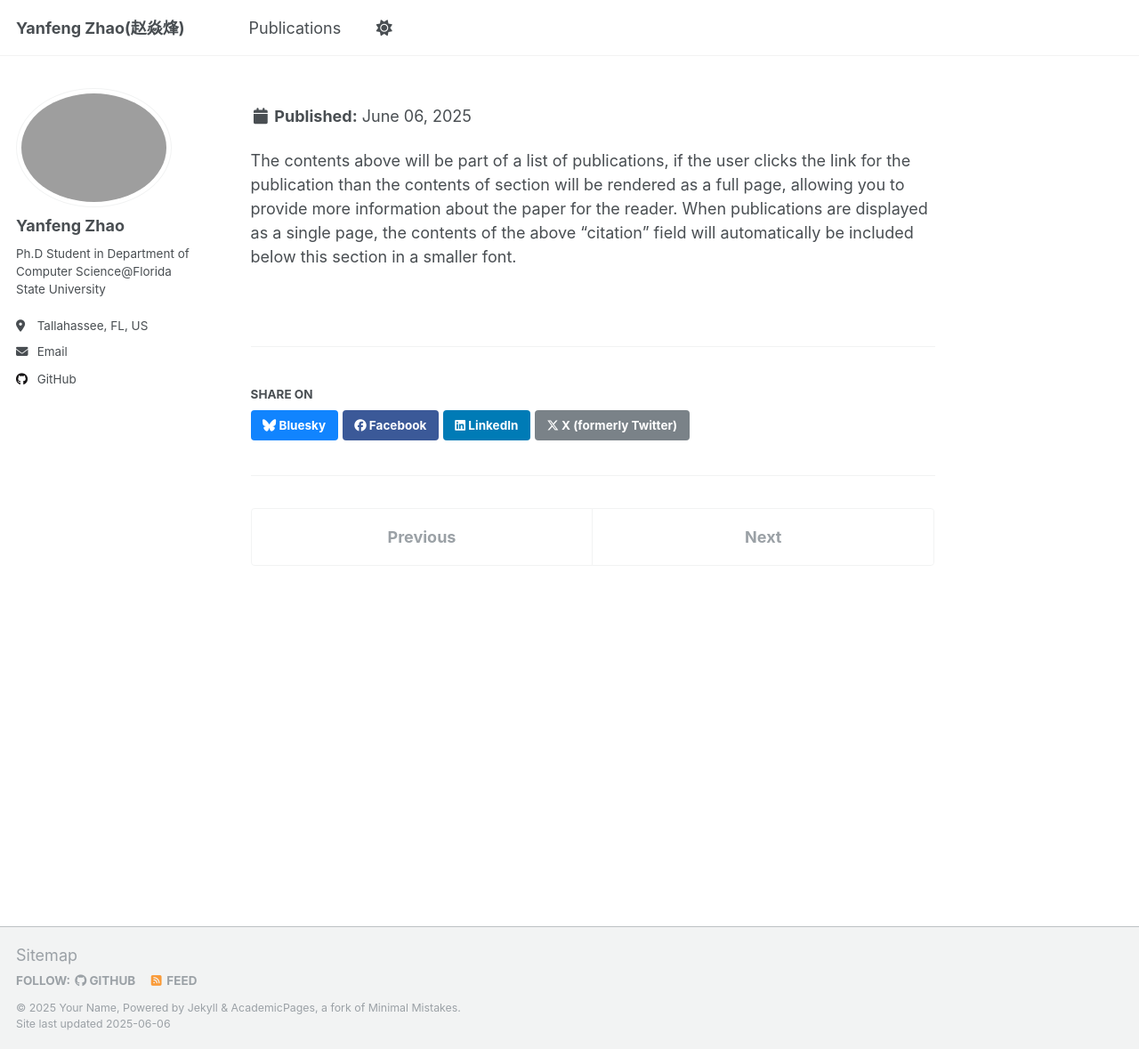
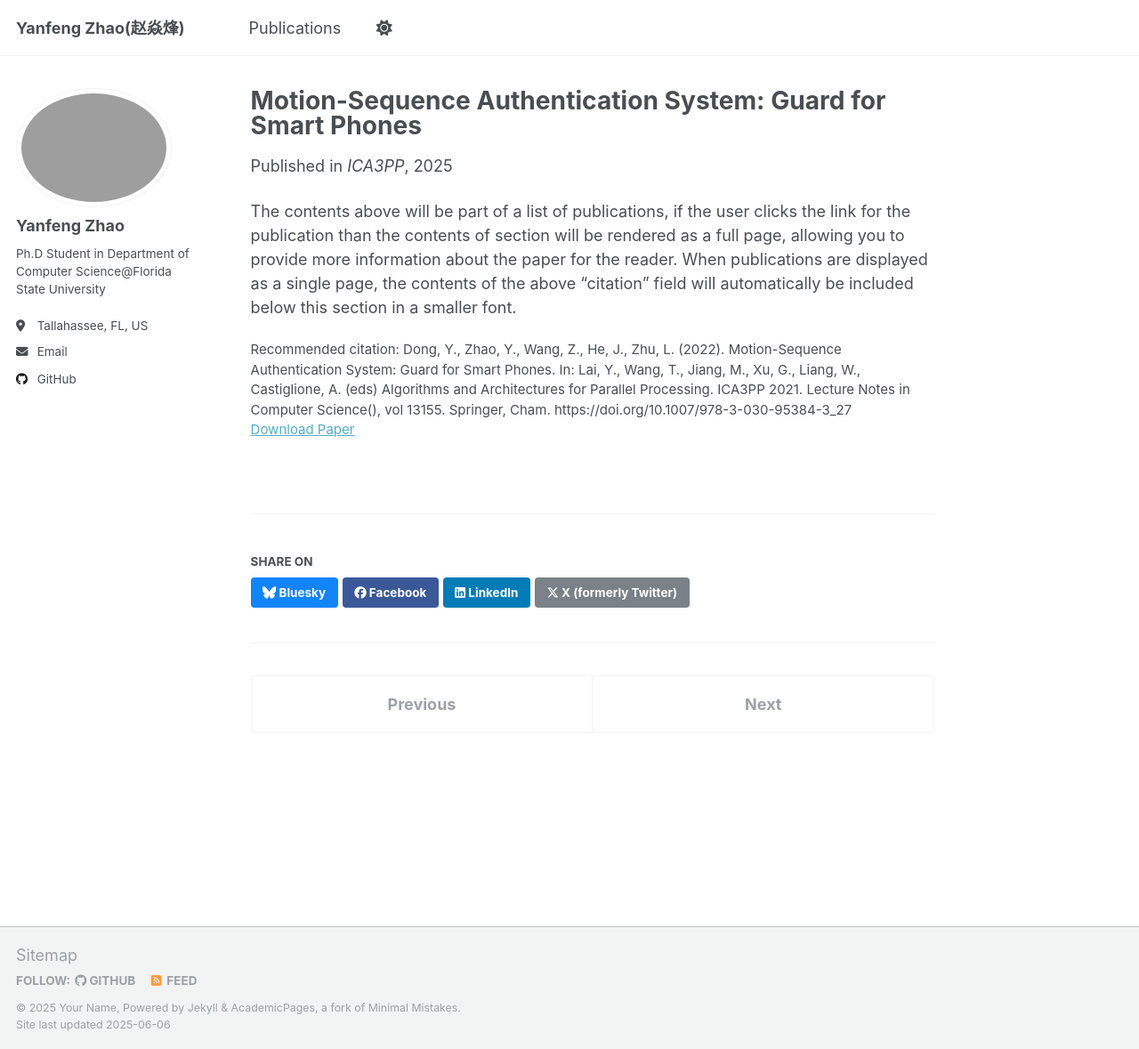
Before and after one commit to YanfengZhaoMakeX/YanfengZhaoMakeX.github.io, a Jekyll site: the page built from _publications/2024-02-17-paper-title-number-4.md, in a window 1280 px wide and 1179 px high. Shown: the whole window at 89% size. Built offline with Jekyll 4.4.1, drawn with Linux system fonts in a browser that asks for light colours.

Commit message:
Update 2024-02-17-paper-title-number-4.md

```diff
--- a/_publications/2024-02-17-paper-title-number-4.md
+++ b/_publications/2024-02-17-paper-title-number-4.md
@@ -3,9 +3,9 @@ title: "Motion-Sequence Authentication System: Guard for Smart Phones"
 collection: publications
 category: conferences
 permalink: /publication/2024-02-17-paper-title-number-4
-excerpt: 'This work finished during research volunteer at Prof.Xiaojiang Chen's group'
+excerpt: 'This work finished during research volunteer at Prof.Xiaojiang Chen group'
 date: 2021.10
-venue: 'GitHub Journal of Bugs'
+venue: 'ICA3PP'
 paperurl: 'http://academicpages.github.io/files/paper3.pdf'
 citation: 'Dong, Y., Zhao, Y., Wang, Z., He, J., Zhu, L. (2022). Motion-Sequence Authentication System: Guard for Smart Phones. In: Lai, Y., Wang, T., Jiang, M., Xu, G., Liang, W., Castiglione, A. (eds) Algorithms and Architectures for Parallel Processing. ICA3PP 2021. Lecture Notes in Computer Science(), vol 13155. Springer, Cham. https://doi.org/10.1007/978-3-030-95384-3_27'
 ---
```
